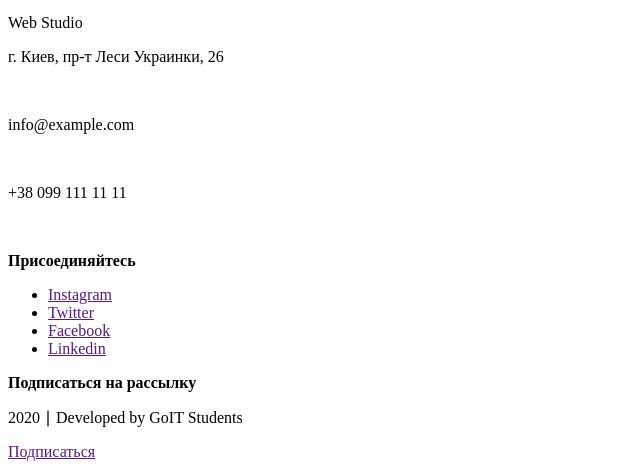
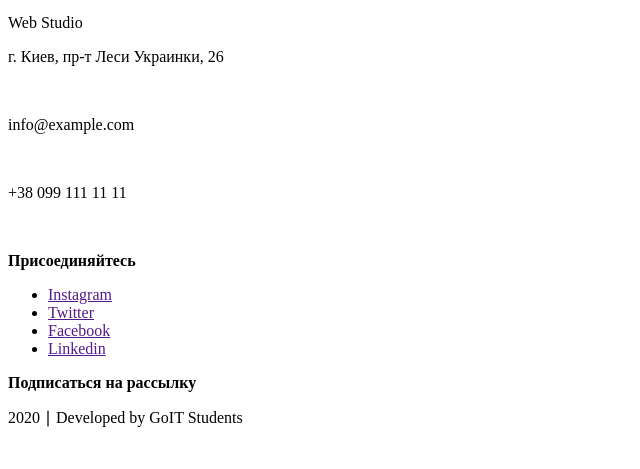
Before and after one commit to Bohdana3007/homework-1-html, a plain HTML site: page index.html in a window 1280 px wide. Shown: the part 5357-5826 px from the top of the page, without its empty margins (0-640 px from the left). After the commit the page ends 5800 px from the top, so only its background shows below. Drawn offline with Linux system fonts and the light colour scheme.

Commit message:
видалила Подписаться

```diff
--- a/index.html
+++ b/index.html
@@ -247,7 +247,6 @@
       </div>
       <div>
         <p>2020 &mid; Developed by GoIT Students</p>
-        <a href="">Подписаться</a>
       </div>
     </footer>
   </body>
```
